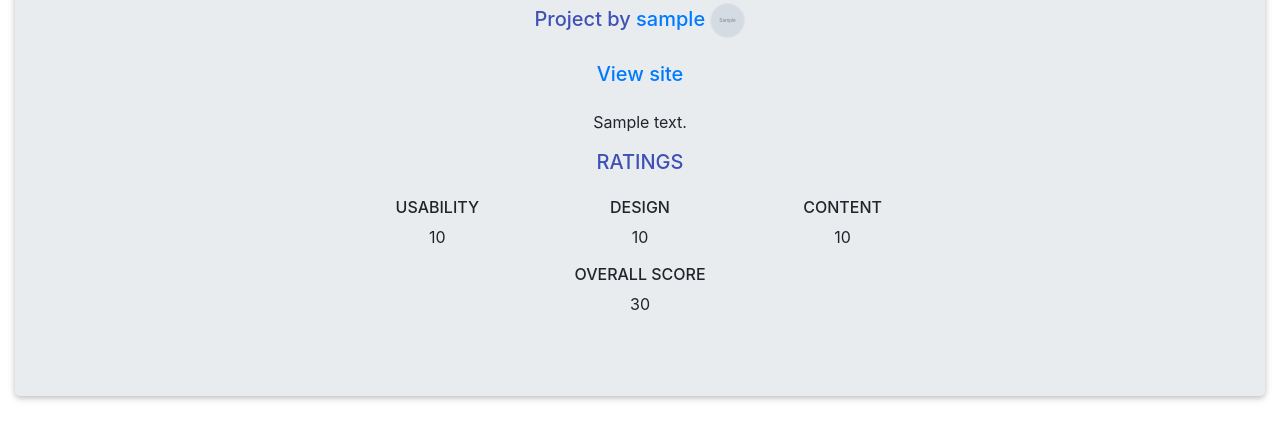
After one commit to derrokip34/Awwards, a Django app: template awwards/templates/project.html in a window 1280 px wide. The commit adds this page. Shown: the part 446-874 px from the top of the page. Run offline with Django 3.2, Linux system fonts and the light colour scheme; tables that the repository leaves empty hold one stand-in row (values such as "Sample post"); the template is opened without the code that fills it: values that come from a table or form of the project are taken from there, most other values are stand-ins (such as "Sample title", 1, 10 or a date in 2020); grey boxes marked "Sample" are stand-in pictures; some libraries are stand-ins or nearby versions.

Commit message:
create a view for a single project's details

```diff
--- a/awards_project/settings.py
+++ b/awards_project/settings.py
@@ -40,6 +40,7 @@ INSTALLED_APPS = [
     'django.contrib.staticfiles',
     'awwards.apps.AwwardsConfig',
     'bootstrap4',
+    'mathfilters',
 ]
 
 MIDDLEWARE = [
--- a/awwards/models.py
+++ b/awwards/models.py
@@ -32,12 +32,16 @@ class Project(models.Model):
         projects = Project.objects.all()
         return projects
 
+    @classmethod
+    def get_project_by_id(cls,id):
+        project = Project.objects.filter(id=id).first()
+        return project
+
 class Rating(models.Model):
     CHOICES = (1, 1),(2, 2),(3, 3),(4, 4),(5, 5),(6, 6),(7, 7),(8, 8),(9, 9),(10, 10)
 
     design = models.IntegerField(choices=CHOICES,blank=True,default=0)
     usability = models.IntegerField(choices=CHOICES, blank=True,default=0)
-    creativity = models.IntegerField(choices=CHOICES, blank=True,default=0)
     content = models.IntegerField(choices=CHOICES, blank=True,default=0)
     overall_score = models.IntegerField(blank=True,default=0)
     project = models.ForeignKey(Project,on_delete=models.CASCADE)
--- a/awwards/templates/index.html
+++ b/awwards/templates/index.html
@@ -21,7 +21,7 @@
             <div class="card">
                 <div class="card-header">Project owner: {{project.user.username}}</div>
                 <div class="card-body">
-                    <h4 class="card-title">{{project.project_title}}</h3>
+                    <h4 class="card-title"><a href="{% url 'project' project_id=project.id %}">{{project.project_title}}</a></h3>
                     <p class="card-text">{{project.project_description}}</p>
                     <a href="{{project.project_link}}"><p class="card-text">View live site  <i class="fas fa-angle-double-right"></i></p></a>
                 </div>
--- a/awwards/templates/navbar.html
+++ b/awwards/templates/navbar.html
@@ -20,7 +20,7 @@
       </ul>
       <ul class="navbar-nav ml-auto nav-flex-icons">
         <li class="nav-item">
-            <a class="nav-link" href="{% url 'profile' id=current_user.id %}"><img src="{{current_user.profile.profile_pic.url}}" class="rounded-circle z-depth-0" alt="avatar image" height="35" width="35"></a>
+            <a class="nav-link" href="{% url 'userProfile' id=current_user.id %}"><img src="{{current_user.profile.profile_pic.url}}" class="rounded-circle z-depth-0" alt="avatar image" height="35" width="35"></a>
         </li>
         <li class="nav-item">
             <a class="nav-link" href="/logout" data-toggle="popover-hover" data-content="Logout">LOG OUT   <i class="fas fa-sign-out-alt"></i></a>
--- /dev/null
+++ b/awwards/templates/project.html
@@ -0,0 +1,52 @@
+{% extends 'base.html' %}
+{% load mathfilters %}
+
+{% block content %}
+<div class="container-fluid">
+    <!-- Jumbotron -->
+<div class="jumbotron text-center">
+
+    <!-- Title -->
+    <h4 class="card-title h4 pb-2"><strong>{{project.project_title}}</strong></h4>
+
+    <!-- Card image -->
+    <div class="view overlay my-4">
+      <img src="{{project.landing_page.url}}" class="img-fluid" alt="">
+      <a>
+        <div class="mask rgba-white-slight"></div>
+      </a>
+    </div>
+
+    <h5 class="indigo-text h5 mb-4">Project by  <a href="{% url 'userProfile' id=project.user.id %}" style="text-decoration: none;">{{project.user.username}} <img  src="{{project.user.profile.profile_pic.url}}" width="35" height="35" class="rounded-circle border userimage"></a></h5>
+    <h5 class="indigo-text h5 mb-4"><a href="{{project.project_link}}" style="text-decoration: none;">View site</a></h5>
+    <p class="card-text">{{project.project_description}}</p>
+    <div class="row">
+        <div class="col-md-12">
+            <h5 class="indigo-text h5 mb-4 text-center">RATINGS</h5>
+        </div>
+    </div>
+    <div class="row">
+        <div class="col-md-3"></div>
+        <div class="col-md-2">
+            <h6>USABILITY</h6>
+            <p>{{usability_rating.usability__avg}}</p>
+        </div>
+        <div class="col-md-2">
+            <h6>DESIGN</h6>
+            <p>{{design_rating.design__avg}}</p>
+        </div>
+        <div class="col-md-2">
+            <h6>CONTENT</h6>
+            <p>{{content_rating.content__avg}}</p>
+        </div>
+    </div>
+    <div class="row">
+        <div class="col-md-12">
+            <h6 class="text-center">OVERALL SCORE</h6>
+            <p>{{ usability_rating.usability__avg| add:design_rating.design__avg| add:content_rating.content__avg }}</p>
+        </div>
+    </div>
+  </div>
+  <!-- Jumbotron -->
+</div>
+{% endblock %}
--- a/awwards/urls.py
+++ b/awwards/urls.py
@@ -5,9 +5,11 @@ from django.conf.urls.static import static
 
 urlpatterns = [
     url(r'^$',views.home,name='home'),
-    url(r'^profile/id/(?P<id>\d+)',views.profile,name='profile'),
+    url(r'^profile/id/(?P<id>\d+)',views.profile,name='userProfile'),
     url(r'^update_profile/',views.update_profile,name='updateProfile'),
     url(r'^post_project/',views.post_project,name='newProject'),
+    url(r'^project/(?P<project_id>\d+)',views.project,name='project'),
+    url(r'^rate_&_comment/(\d+)',views.comment_and_rate,name='rate')
 ]
 if settings.DEBUG:
     urlpatterns+= static(settings.MEDIA_URL,document_root = settings.MEDIA_ROOT)
```
Also changed, not shown: awwards/forms.py (+6 -1 lines), awwards/templates/rating.html (added, +20 -0 lines), awwards/views.py (+31 -3 lines), awwards/migrations/0005_remove_rating_creativity.py (added).
